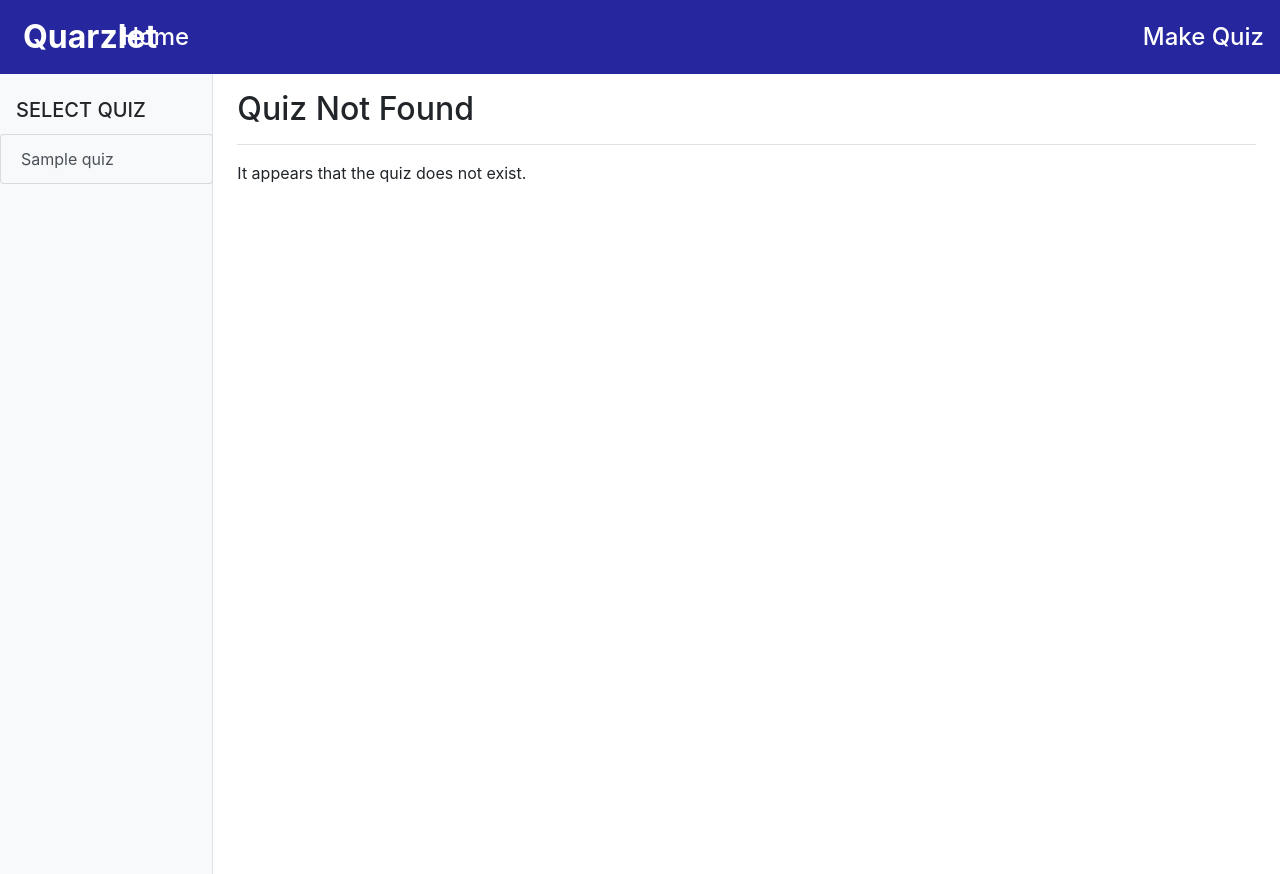
After one commit to alearcyber/Quarzlet, a Flask app: template QuizTake/templates/quiz_not_found.html in a window 1280 px wide. The commit adds this page. Run offline with Flask 3, Linux system fonts and the light colour scheme; the template is opened without the code that fills it: most values are stand-ins (such as "Sample title", 1, 10 or a date in 2020); some libraries are stand-ins or nearby versions.

Commit message:
Made a quiz not found page. Prepped quiz() for database GET

```diff
--- a/QuizTake/templates/base.html
+++ b/QuizTake/templates/base.html
@@ -18,12 +18,12 @@
         <!-- @bookmark Navbar -->
         <div class="row no-gutters">
             <nav class="navbar navbar-custom navbar-expand-lg flex-md-nowrap p-2">
-                <a class="navbar-brand col-sm-1 mr-0" href="{{ url_for('index', filename='templates/index.html') }}">Quarzlet</a>
+                <a class="navbar-brand col-sm-1 mr-0" href="{{ url_for('index') }}">Quarzlet</a>
 
                 <div class="collapse navbar-collapse" id="navbarSupportedContent">
                     <ul class="navbar-nav me-auto">
                         <li class="nav-item text-nowrap">
-                            <a class="nav-link active" href="{{ url_for('index', filename='templates/index.html') }}">Home</a>
+                            <a class="nav-link active" href="{{ url_for('index') }}">Home</a>
                         </li>
                     </ul>
                     <ul class="navbar-nav ml-auto">
--- /dev/null
+++ b/QuizTake/templates/quiz_not_found.html
@@ -0,0 +1,12 @@
+<!DOCTYPE html>
+
+{% extends 'index.html' %} {% block quiz_content %}
+
+<div class="col-md-9 ml-sm-auto col-lg-10 px-4 main">
+    <div class="d-flex justify-content-between flex-wrap flex-md-nowrap align-items-center pt-3 pb-2 mb-3 border-bottom">
+        <h1 class="h2">Quiz Not Found</h1>
+    </div>
+    <p>It appears that the quiz does not exist.</p>
+</div>
+
+{% endblock %}
```
Also changed, not shown: QuizTake/app.py (+19 -8 lines).
